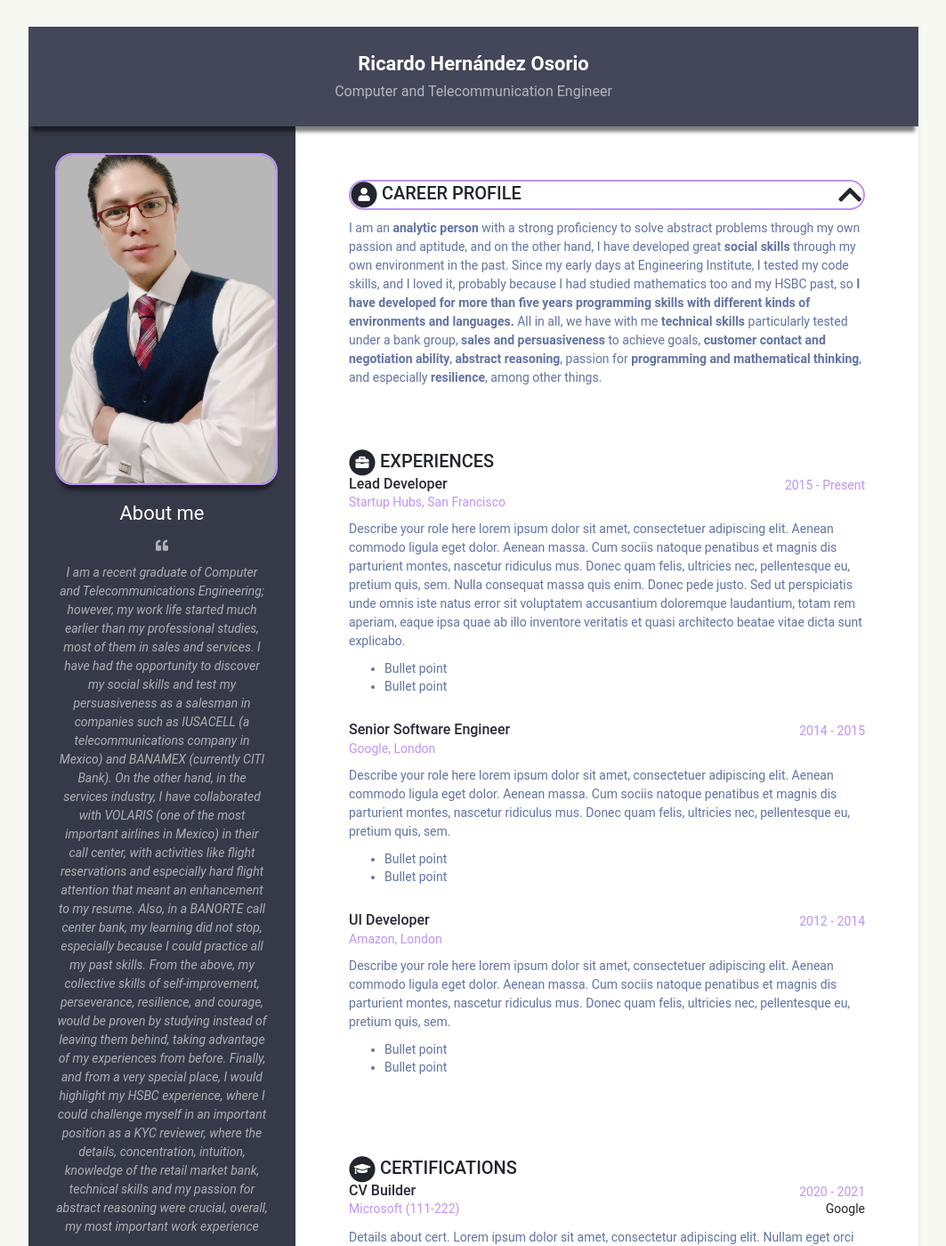
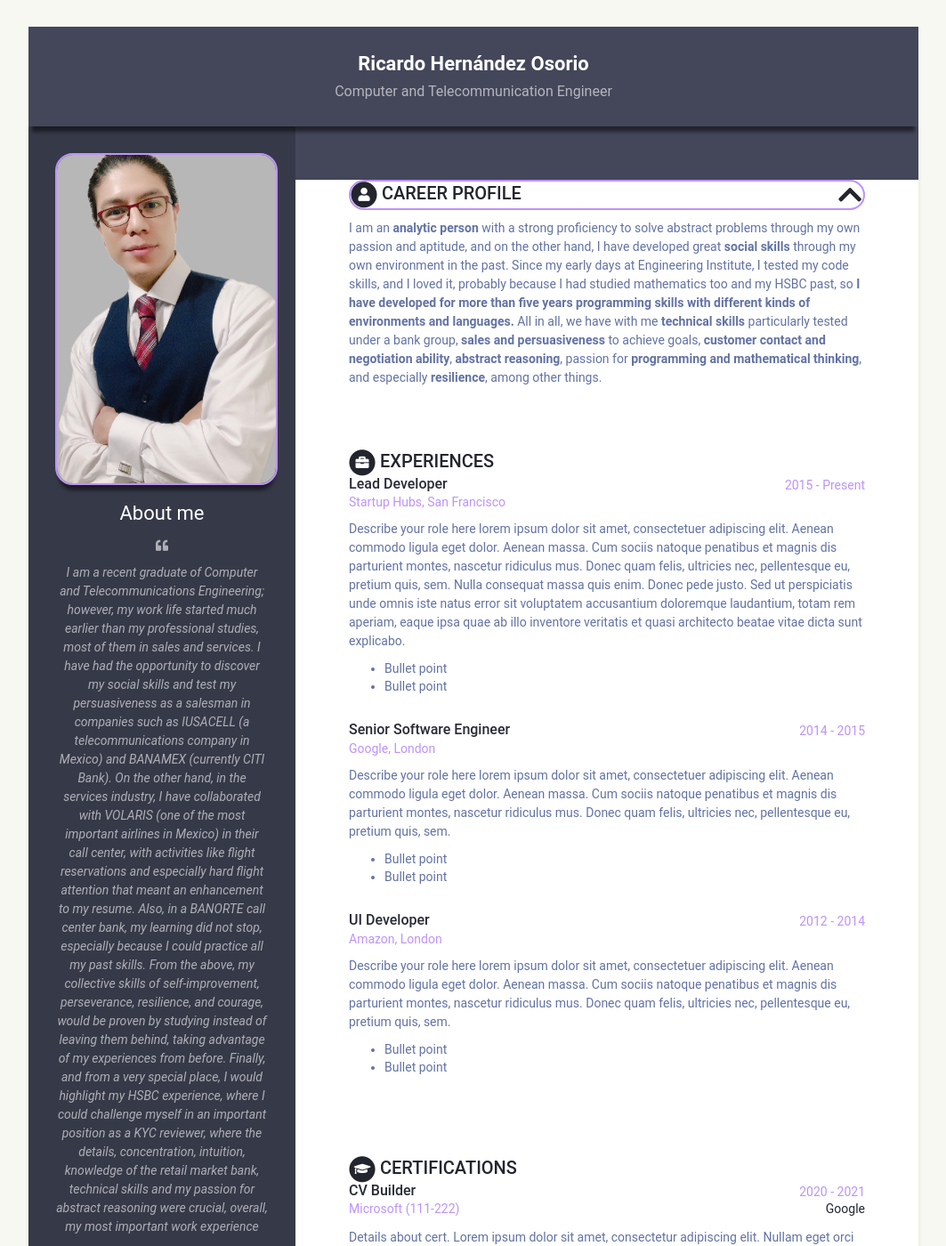
Before and after one commit to RicardoUAMmx/webcode, a Jekyll site: the page built from index.html, in a window 1280 px wide and 1400 px high. Shown: the whole window at 89% size, without its empty margins (108-1171 px from the left). Built offline with Jekyll 4.4.1, drawn with Linux system fonts in a browser that asks for light colours.

Commit message:
experimental cv-theme

```diff
--- a/_sass/_base.scss
+++ b/_sass/_base.scss
@@ -184,7 +184,7 @@ p {
   grid-column: span 7;
   order: $resume-order;
   background: #fff;
-  padding: 60px 0;
+  margin: 60px 0;
   .section-line {
 	display: flex;
 	flex-wrap: nowrap;
```
